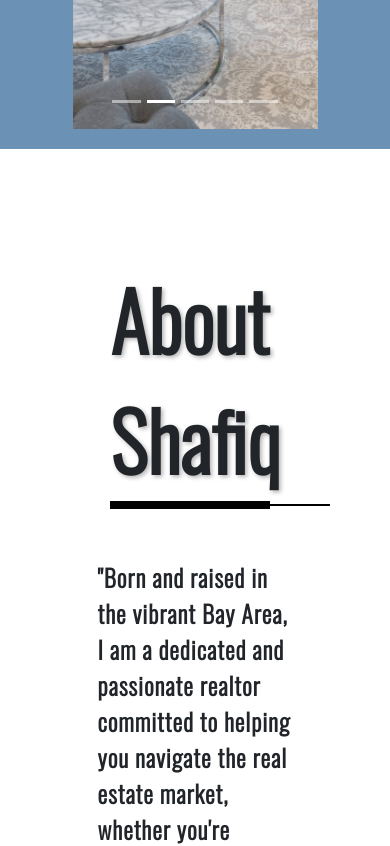
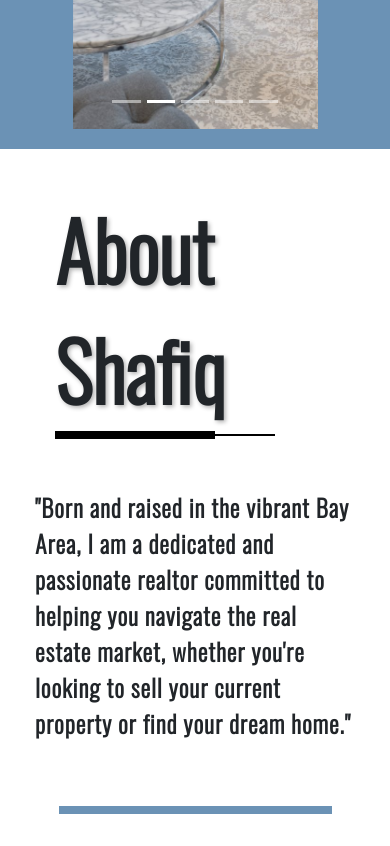
Before and after one commit to Moshahrani/real-estate-website, a React (Create React App) app in the folder real-estate/: page / in a window 390 px wide. Shown: the part 2060-2906 px from the top of the page. Built offline with nearby package versions, Linux system fonts and the light colour scheme; a web font is replaced by a local one.

Commit message:
updated about me section's font and sizing for responsiveness

```diff
--- a/real-estate/src/components/AboutMe.js
+++ b/real-estate/src/components/AboutMe.js
@@ -1,12 +1,11 @@
-import Bio from "../media/Bio.png";
 import "../css/AboutMe.css";
 
 const AboutMe = () => {
     return (
       <div className="aboutme-container">
-        <div className="featuredText">
-          <div className="featuredFirst"> </div>
-          <div className="featuredSecond">About Shafiq </div>
+        <div className="aboutMeText">
+          <div className="aboutMeFirst"> </div>
+          <div className="aboutMeSecond">About Shafiq </div>
         </div>
         <div className="aboutText">
           "Born and raised in the vibrant Bay Area, I am a dedicated and
--- a/real-estate/src/css/AboutMe.css
+++ b/real-estate/src/css/AboutMe.css
@@ -4,7 +4,7 @@
   justify-content: center;
   /* height: 50vh;  */
   flex-direction: column;
-    max-width: 50%;
+  width: 50%;
   margin-left: auto;
   margin-right: auto;
   padding-top: 100px;
@@ -14,28 +14,28 @@
 .aboutText {
   font-family: Oswald;
   font-size: 24px;
-    font-weight:800;
+  font-weight: 800;
   letter-spacing: 1px;
 }
 
-.featuredText {
+.aboutMeText {
   font-family: Oswald;
   padding: 20px;
   margin-bottom: 40px;
   text-shadow: 2px 2px 4px rgba(0, 0, 0, 0.3);
 }
 
-  .featuredFirst {
+.aboutMeFirst {
   font-size: 50px;
 }
-  .featuredSecond {
+.aboutMeSecond {
   font-size: 80px;
   font-weight: 900;
   position: relative;
 }
 
-  .featuredSecond::before,
-  .featuredSecond::after {
+.aboutMeSecond::before,
+.aboutMeSecond::after {
   content: "";
   position: absolute;
   left: 0;
@@ -45,25 +45,27 @@
   background-color: black;
 }
 
-  .featuredSecond::before {
+.aboutMeSecond::before {
   border-bottom: 8px solid black;
 }
 
-  .featuredSecond::after {
+.aboutMeSecond::after {
   border-bottom: 1px solid black;
   width: 300px;
   left: 160px;
   bottom: -7px;
 }
 
-
-  @media (max-width: 768px) {
+@media screen and (max-width: 767px) {
   .aboutme-container {
     flex-direction: column;
     margin: auto;
-      /* padding: 4px 4px 20px 4px;  */
+    padding-top: 30px;
+    padding-bottom: 50px;
+    width: 320px;
   }
-    .featuredSecond::after {
+
+  .aboutMeSecond::after {
     border-bottom: 1px solid black;
     width: 80px;
     left: 140px;
```
Lines whose indentation alone changed are shown as unchanged.
